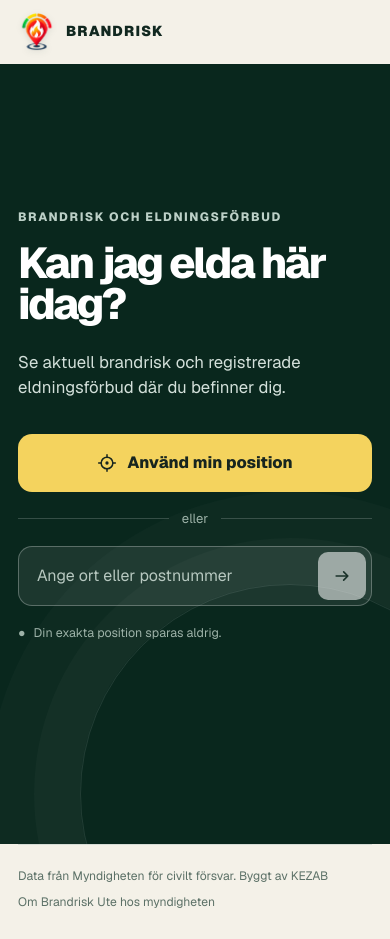
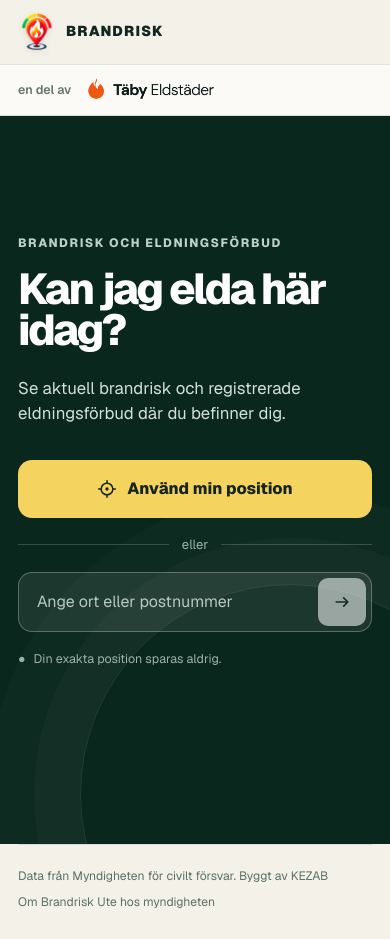
Before and after one commit to uncl3rik/brandriskO, a Next.js app: page / in a window 390 px wide. Built offline with nearby package versions, Linux system fonts and the light colour scheme.

Commit message:
tabyeldstader

```diff
--- a/src/app/globals.css
+++ b/src/app/globals.css
@@ -4,6 +4,7 @@
   --ink: #112820; --ink-soft: #355348; --forest-deep: #09271d;
   --cream: #f4f1e8; --paper: #fffef9; --line: #d8ded8; --signal: #f4d35e;
   --background: var(--cream); --foreground: var(--ink);
+  --header-stack-height: 126px;
 }
 @theme inline {
   --color-background: var(--background); --color-foreground: var(--foreground);
@@ -20,10 +21,15 @@
 .brand { display: inline-flex; align-items: center; gap: 10px; color: inherit; text-decoration: none; font-weight: 820; letter-spacing: .08em; font-size: .9rem; }
 .brand-logo { width: 38px; height: 38px; object-fit: contain; filter: drop-shadow(0 2px 3px rgba(17,40,32,.13)); }
 .authority-note { color: var(--ink-soft); font-size: .78rem; font-weight: 560; }
+.affiliation-bar { height: 54px; background: #fbfaf6; border-top: 1px solid #e1e5df; border-bottom: 1px solid #d7ddd6; }
+.affiliation-inner { height: 100%; width: min(1120px, calc(100% - 36px)); margin: 0 auto; display: flex; align-items: center; }
+.affiliation-link { width: fit-content; display: inline-flex; align-items: center; gap: 11px; color: #64766e; text-decoration: none; font-size: .78rem; font-weight: 560; transition: opacity .18s ease; }
+.affiliation-link:hover { opacity: .72; }
+.affiliation-logo { width: 158px; height: auto; display: block; }
 .hero { background: var(--forest-deep); color: white; position: relative; overflow: hidden; }
 .hero::after { content: ""; position: absolute; right: -110px; bottom: -160px; width: 420px; height: 420px; border: 1px solid rgba(255,255,255,.1); border-radius: 50%; box-shadow: 0 0 0 46px rgba(255,255,255,.025), 0 0 0 92px rgba(255,255,255,.02); pointer-events: none; }
 .hero-inner { width: min(760px, calc(100% - 36px)); margin: 0 auto; position: relative; z-index: 1; }
-.landing { min-height: calc(100svh - 72px); display: flex; flex-direction: column; justify-content: center; padding: 44px 0 86px; }
+.landing { min-height: calc(100svh - var(--header-stack-height)); display: flex; flex-direction: column; justify-content: center; padding: 44px 0 86px; }
 .eyebrow { font-size: .76rem; letter-spacing: .13em; text-transform: uppercase; font-weight: 720; color: #bcd0c7; margin: 0 0 17px; }
 .landing h1 { margin: 0; font-size: clamp(2.7rem, 11vw, 5.5rem); line-height: .96; letter-spacing: -.055em; max-width: 700px; font-weight: 760; }
 .intro { color: #d3e0da; font-size: clamp(1.05rem, 3vw, 1.3rem); line-height: 1.5; max-width: 510px; margin: 24px 0 34px; }
@@ -42,7 +48,7 @@
 .search-submit:disabled { opacity: .55; cursor: not-allowed; }
 .privacy-line { margin: 18px 0 0; color: #9db2a8; font-size: .78rem; display: flex; align-items: center; gap: 8px; }
 .inline-error { background: #fff2ee; color: #85271f; border-left: 3px solid #df574b; padding: 13px 15px; border-radius: 8px; margin: 16px 0 0; line-height: 1.45; font-size: .9rem; }
-.loading-panel { min-height: calc(100svh - 72px); display: grid; place-items: center; padding: 60px 0; }
+.loading-panel { min-height: calc(100svh - var(--header-stack-height)); display: grid; place-items: center; padding: 60px 0; }
 .loading-card { width: 100%; max-width: 520px; text-align: center; }
 .spinner { width: 44px; height: 44px; border: 3px solid rgba(255,255,255,.18); border-top-color: var(--signal); border-radius: 50%; margin: 0 auto 23px; animation: spin .85s linear infinite; }
 @keyframes spin { to { transform: rotate(360deg); } }
@@ -90,8 +96,12 @@
 .site-footer { border-top: 1px solid #d7ddd6; width: min(920px, calc(100% - 36px)); margin: auto auto 0; padding: 22px 0 28px; color: #5c7167; display: flex; justify-content: space-between; gap: 20px; font-size: .76rem; }
 .site-footer a { color: inherit; text-underline-offset: 3px; }
 @media (max-width: 680px) {
+  :root { --header-stack-height: 116px; }
   .authority-note { display: none; } .site-header { height: 64px; }
-  .landing { min-height: calc(100svh - 64px); padding-top: 28px; }
+  .affiliation-bar { height: 52px; }
+  .affiliation-link { gap: 9px; }
+  .affiliation-logo { width: 142px; }
+  .landing { padding-top: 28px; }
   .result-hero { padding-top: 18px; } .place-row { margin-bottom: 33px; }
   .risk-grid { grid-template-columns: 118px 1fr; gap: 20px; } .risk-number { font-size: 6.8rem; } .risk-title { font-size: 1.5rem; } .risk-scale { margin-top: 18px; }
   .forecast-list { overflow-x: auto; grid-template-columns: repeat(5, minmax(120px, 1fr)); }
--- a/src/components/SiteHeader.tsx
+++ b/src/components/SiteHeader.tsx
@@ -2,11 +2,21 @@
 import Link from "next/link";
 
 export function SiteHeader() {
-  return <header className="site-header">
-    <Link className="brand" href="/" aria-label="Brandrisk – startsida">
-      <Image className="brand-logo" src="/brandrisk-logo.png" alt="" width={38} height={38} priority />
-      BRANDRISK
-    </Link>
-    <span className="authority-note">Myndighetsdata · uppdateras löpande</span>
-  </header>;
+  return <>
+    <header className="site-header">
+      <Link className="brand" href="/" aria-label="Brandrisk – startsida">
+        <Image className="brand-logo" src="/brandrisk-logo.png" alt="" width={38} height={38} preload />
+        BRANDRISK
+      </Link>
+      <span className="authority-note">Myndighetsdata · uppdateras löpande</span>
+    </header>
+    <div className="affiliation-bar">
+      <div className="affiliation-inner">
+        <a className="affiliation-link" href="https://brandrisk.work" target="_blank" rel="noopener noreferrer">
+          <span>en del av</span>
+          <Image className="affiliation-logo" src="/taby-eldstader-logo.png" alt="Täby Eldstäder" width={2172} height={724} />
+        </a>
+      </div>
+    </div>
+  </>;
 }
```
Also changed, not shown: public/taby-eldstader-logo.png (added).
